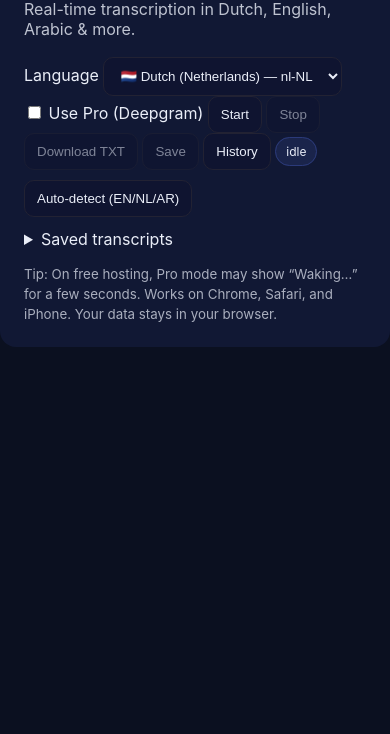
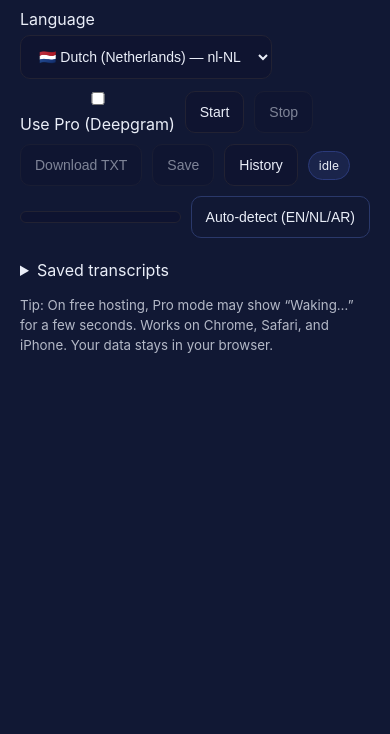
Before and after one commit to JadMansour25/TranscriberAI-Live, a plain HTML site: page index.html in a window 390 px wide. Shown: the part 110-844 px from the top of the page. Drawn offline with Linux system fonts and the light colour scheme.

Commit message:
Update styles.css

```diff
--- a/styles.css
+++ b/styles.css
@@ -1,14 +1,46 @@
-:root { --bg:#0b1020; --card:#111834; --ink:#eaeef8; --muted:#9fb0ff; }
+:root{
+  --bg:#0b1020; --card:#111834; --ink:#eaeef8; --muted:#9fb0ff;
+  --btn:#0f1430; --bd:#223; --pill:#1a244b; --pillbd:#2b3a7a; --accent:#2b58ff;
+}
 *{box-sizing:border-box}
 body{margin:0;background:var(--bg);color:var(--ink);font-family:Inter,system-ui,Arial}
-.app{max-width:900px;margin:40px auto;padding:24px;background:var(--card);border-radius:16px}
-h1{margin:0 0 6px} .sub{opacity:.8;margin:0 0 18px}
-.controls{display:flex;flex-wrap:wrap;gap:10px;align-items:center;margin-bottom:12px}
-select,button{background:#0f1430;color:var(--ink);border:1px solid #223;padding:10px 12px;border-radius:10px}
-button{cursor:pointer} button[disabled]{opacity:.5;cursor:not-allowed}
-.badge{background:#1a244b;border:1px solid #2b3a7a;padding:6px 10px;border-radius:999px;font-size:12px}
-.partial{font-style:italic;opacity:.8;margin:6px 0 10px}
+.app{max-width:960px;margin:32px auto;padding:20px;background:var(--card);border-radius:16px}
+h1{margin:0 0 6px} .sub{opacity:.85;margin:0 0 14px}
+.controls{display:flex;flex-direction:column;gap:10px;margin-bottom:10px}
+.row{display:flex;gap:10px;align-items:center}
+.wrap{flex-wrap:wrap}
+.field{display:flex;flex-direction:column;gap:6px}
+select,button{background:var(--btn);color:var(--ink);border:1px solid var(--bd);padding:10px 12px;border-radius:10px;font-size:14px}
+button{cursor:pointer}
+button[disabled]{opacity:.5;cursor:not-allowed}
+button.ghost{background:transparent;border-color:#2a386a}
+.badge{background:var(--pill);border:1px solid var(--pillbd);padding:6px 10px;border-radius:999px;font-size:12px}
+.partial{font-style:italic;opacity:.85;margin:8px 0 10px}
 .finals{display:flex;flex-direction:column;gap:6px}
-.segment{padding:10px 12px;background:#0f1430;border:1px solid #223;border-radius:10px}
+.segment{padding:10px 12px;background:#0f1430;border:1px solid var(--bd);border-radius:10px}
 .time{font-size:12px;opacity:.7;margin-bottom:2px}
-footer{margin-top:14px;opacity:.7}
+footer{margin-top:14px;opacity:.75}
+
+/* Spinner on the status pill */
+.badge.spin::after{
+  content:""; display:inline-block; width:12px; height:12px; margin-left:8px;
+  border:2px solid #5d6bff; border-top-color:transparent; border-radius:50%;
+  animation:sp 0.8s linear infinite; vertical-align:-2px;
+}
+@keyframes sp{to{transform:rotate(360deg)}}
+
+/* Mic level meter */
+.meterWrap{width:160px;height:12px;background:#0e1330;border:1px solid var(--bd);border-radius:999px;overflow:hidden}
+.meter{height:100%;width:0%}
+
+.history{margin-top:12px}
+.historyList{display:flex;flex-direction:column;gap:8px}
+.historyItem{display:flex;gap:8px;align-items:center}
+.historyItem .meta{opacity:.8;font-size:12px}
+.historyItem button{padding:6px 8px}
+
+@media (max-width:720px){
+  .app{margin:0;min-height:100vh;border-radius:0}
+  select,button{padding:12px 14px}
+  .meterWrap{flex:1;max-width:100%}
+}
```
